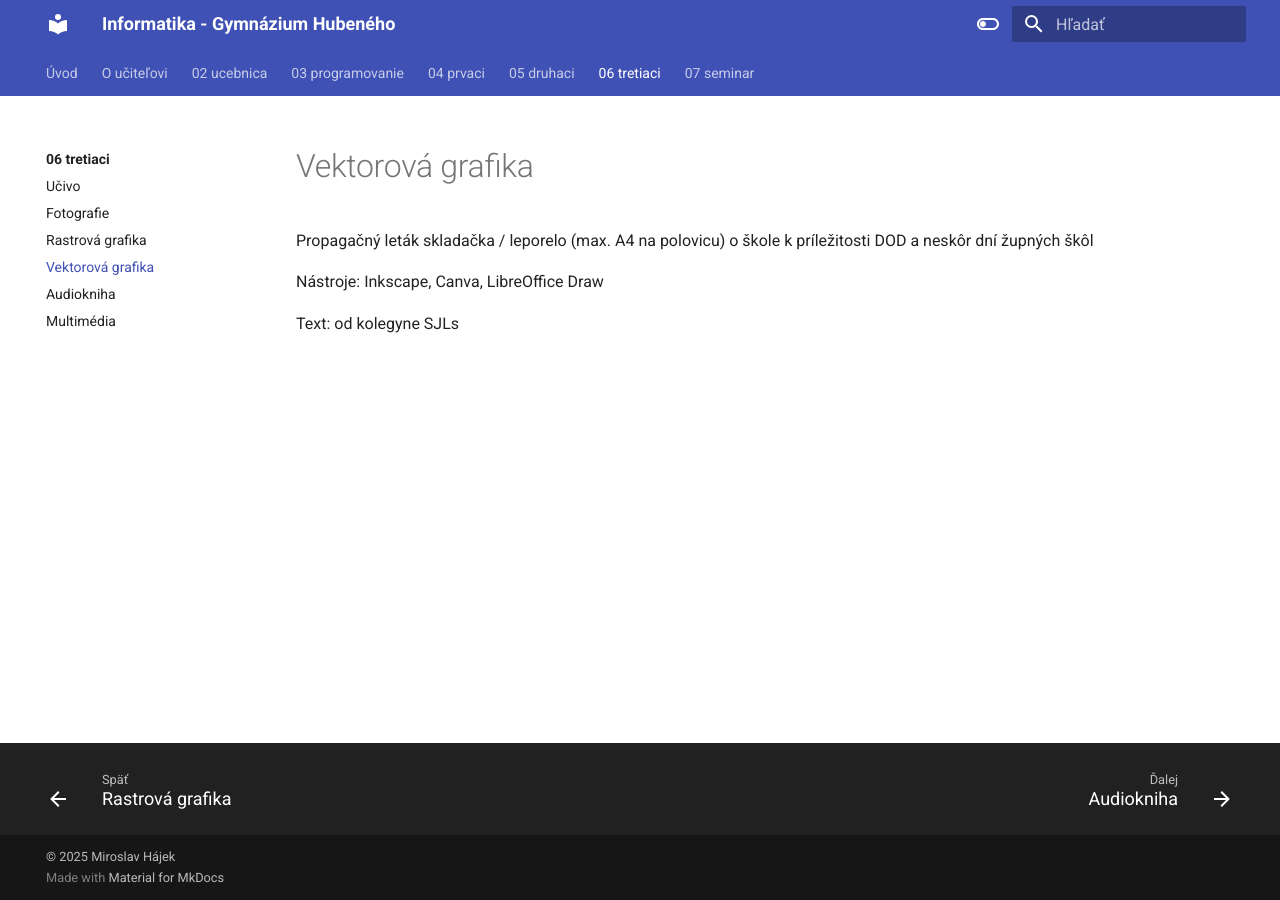
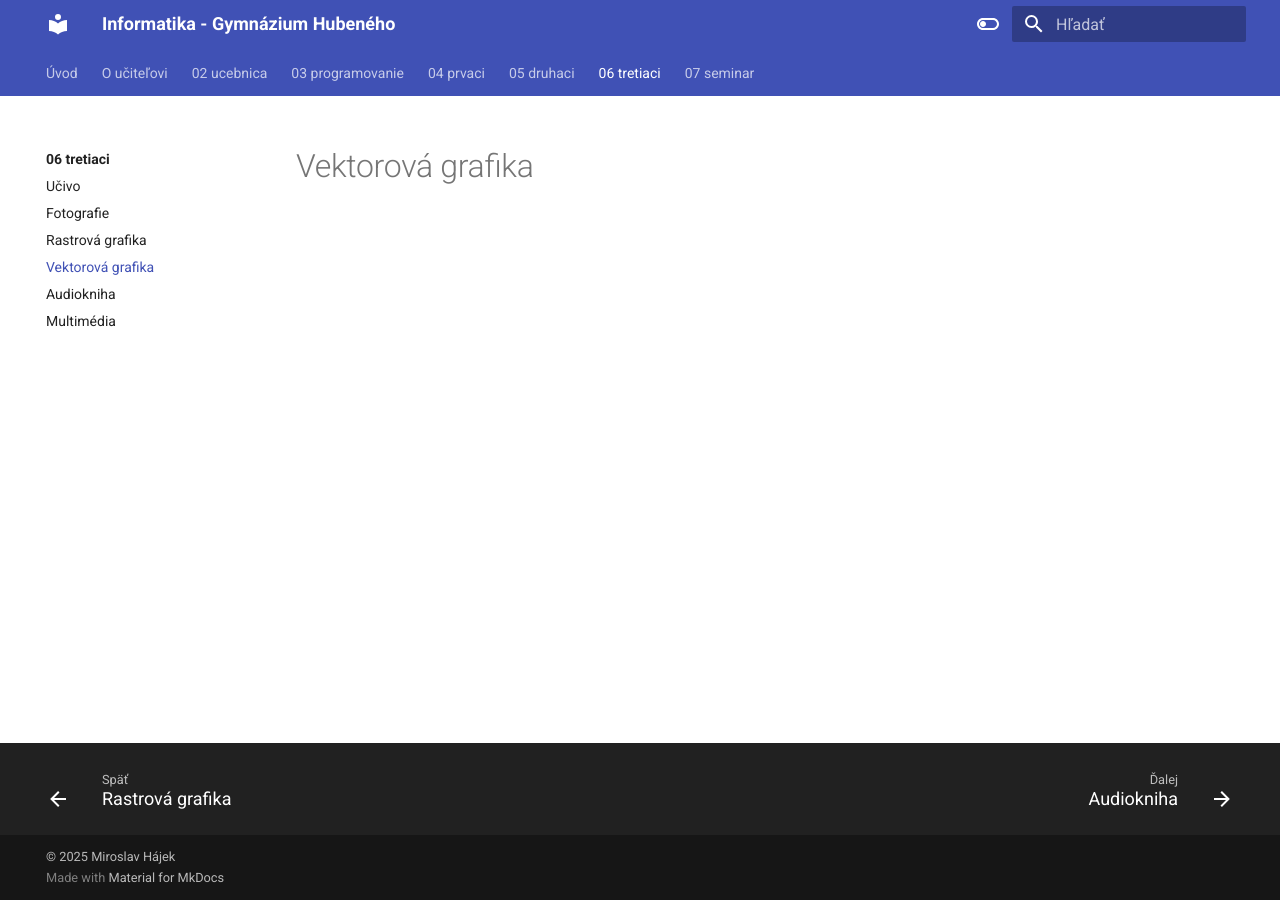
Before and after one commit to hubenka/hubenka.github.io, an MkDocs documentation site: the page built from docs/06_tretiaci/03_vektorova_grafika.md, in a window 1280 px wide. Built offline with MkDocs 1.6.1 and Material for MkDocs 9.7.7, drawn with Linux system fonts in a browser that asks for light colours.

```diff
--- a/docs/06_tretiaci/03_vektorova_grafika.md
+++ b/docs/06_tretiaci/03_vektorova_grafika.md
@@ -3,9 +3,3 @@
 slug: vektorova-grafika
 publish: false
 ---
-
-Propagačný leták skladačka / leporelo (max. A4 na polovicu) o škole k príležitosti DOD a neskôr dní župných škôl
-
-Nástroje: Inkscape, Canva, LibreOffice Draw
-
-Text: od kolegyne SJLs
```
Also changed, not shown: docs/06_tretiaci/README.md (+7 -13 lines).
